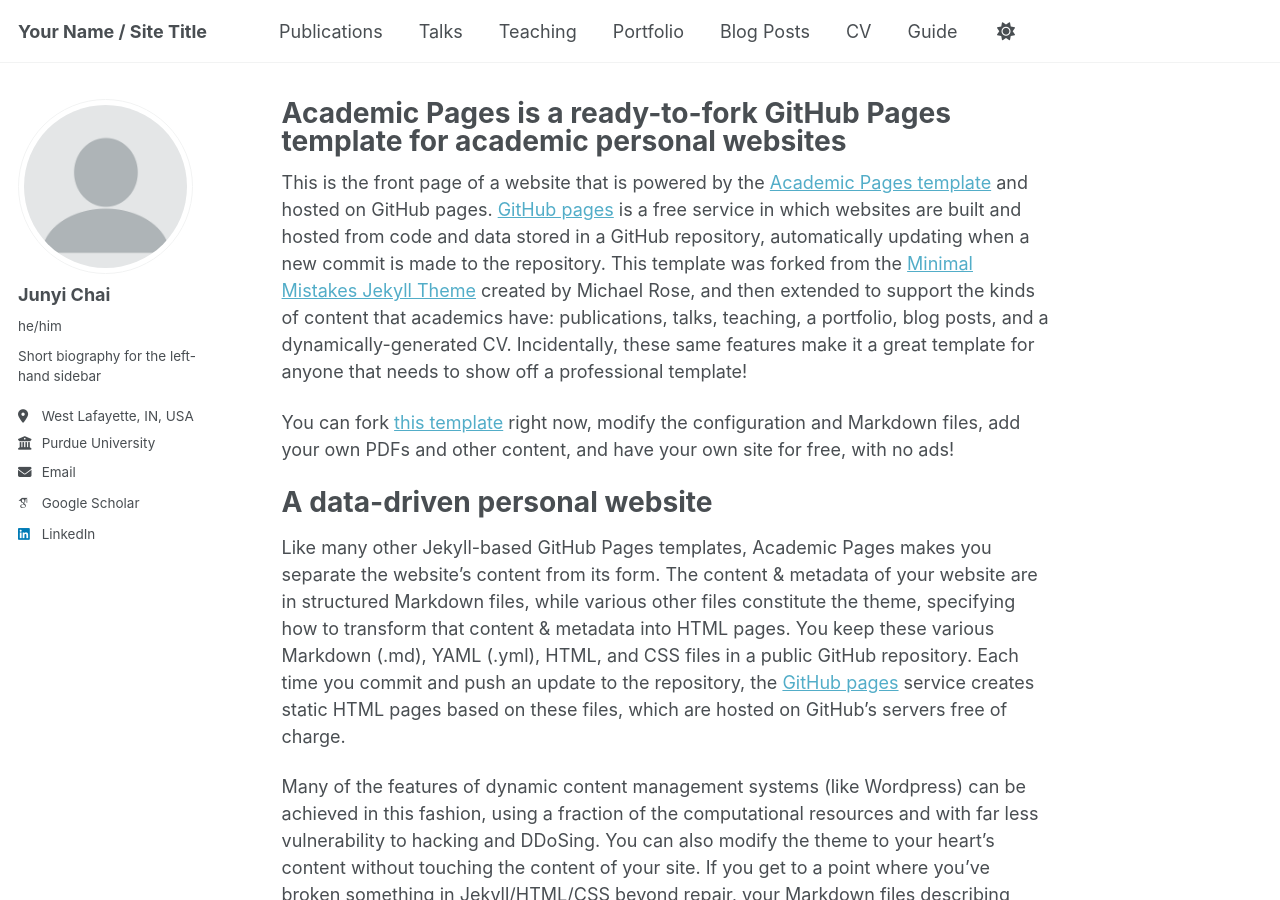
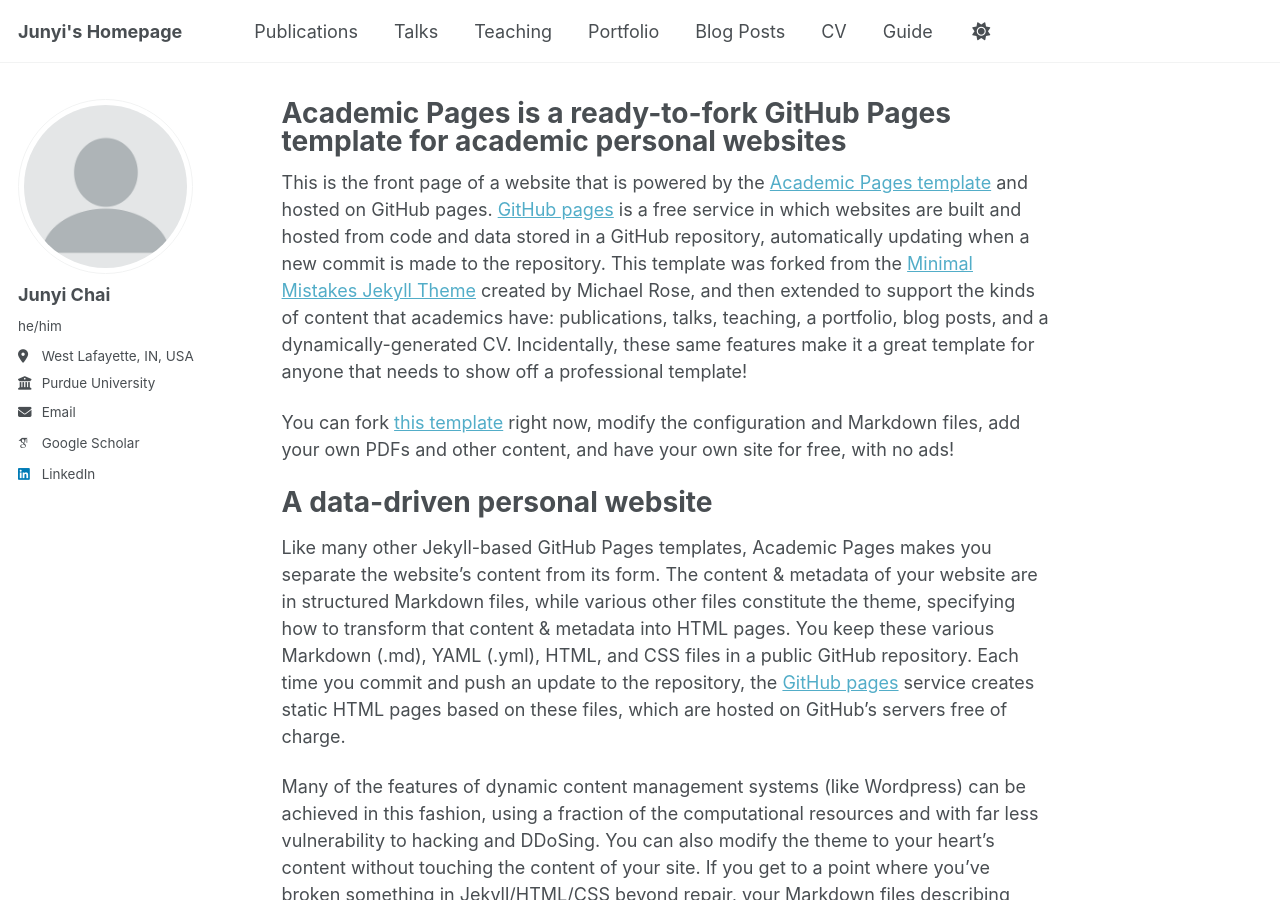
Before and after one commit to cjy24/cjy24.github.io, a Jekyll site: the page built from _pages/about.md, in a window 1280 px wide and 900 px high. Built offline with Jekyll 4.4.1, drawn with Linux system fonts in a browser that asks for light colours; some web fonts are replaced; a script that is not in the unit is left out.

Commit message:
Update _config.yml

```diff
--- a/_config.yml
+++ b/_config.yml
@@ -9,7 +9,7 @@
 # Basic Site Settings
 locale                   : "en-US"
 site_theme               : "default" # Currently available options are "default", "air"
-title                    : "Your Name / Site Title"
+title                    : "Junyi's Homepage"
 title_separator          : "-"
 name                     : &name "Your Name"
 description              : &description "Your Name's academic portfolio"   # Update this with a general description of your site, this is the default if not overridden by a page
@@ -26,7 +26,7 @@ author:
   avatar           : "profile.png"
   name             : "Junyi Chai"
   pronouns         : "he/him"
-  bio              : "Short biography for the left-hand sidebar"
+  bio              : # URL
   location         : "West Lafayette, IN, USA"
   employer         : "Purdue University"
   uri              : # URL
```
